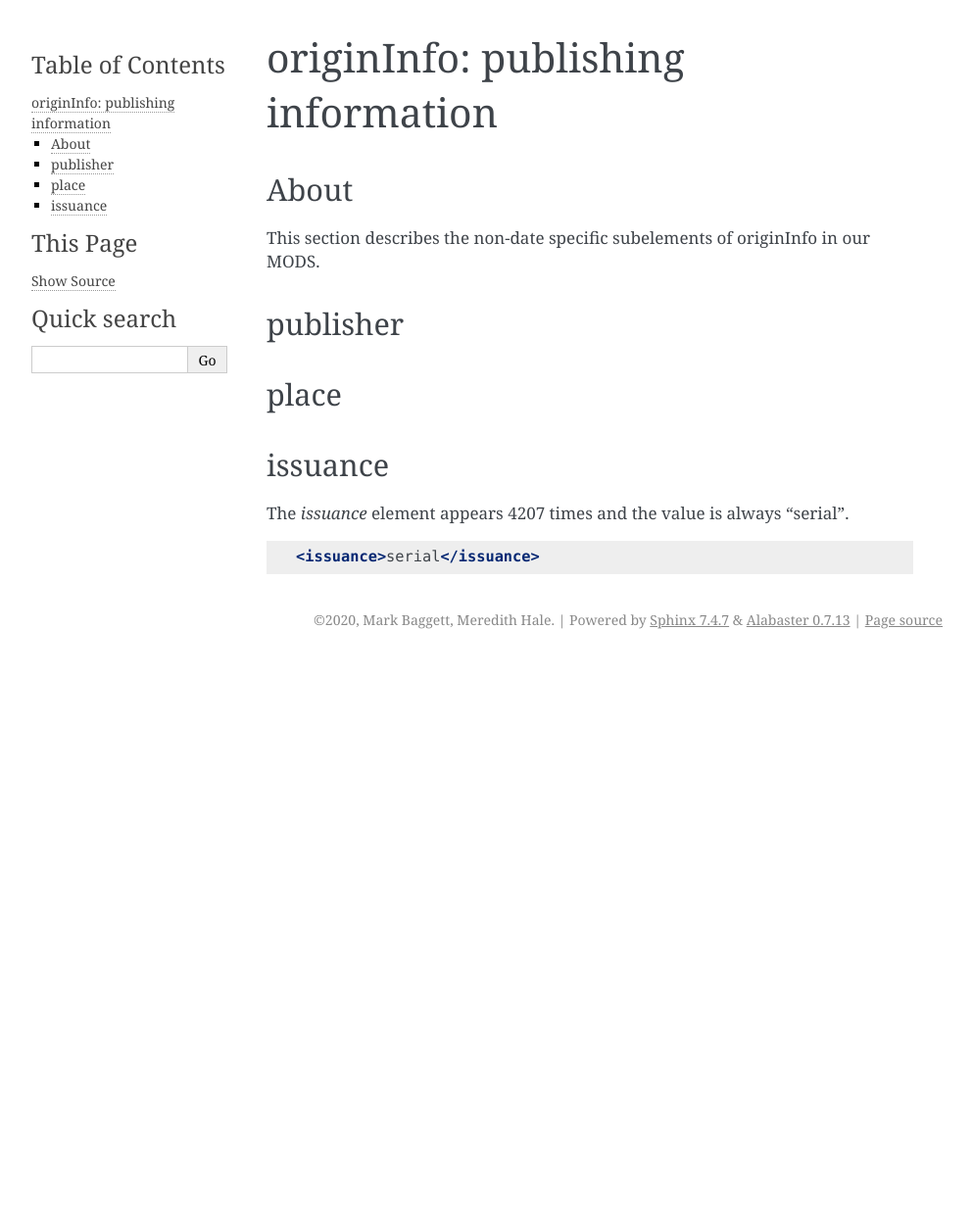
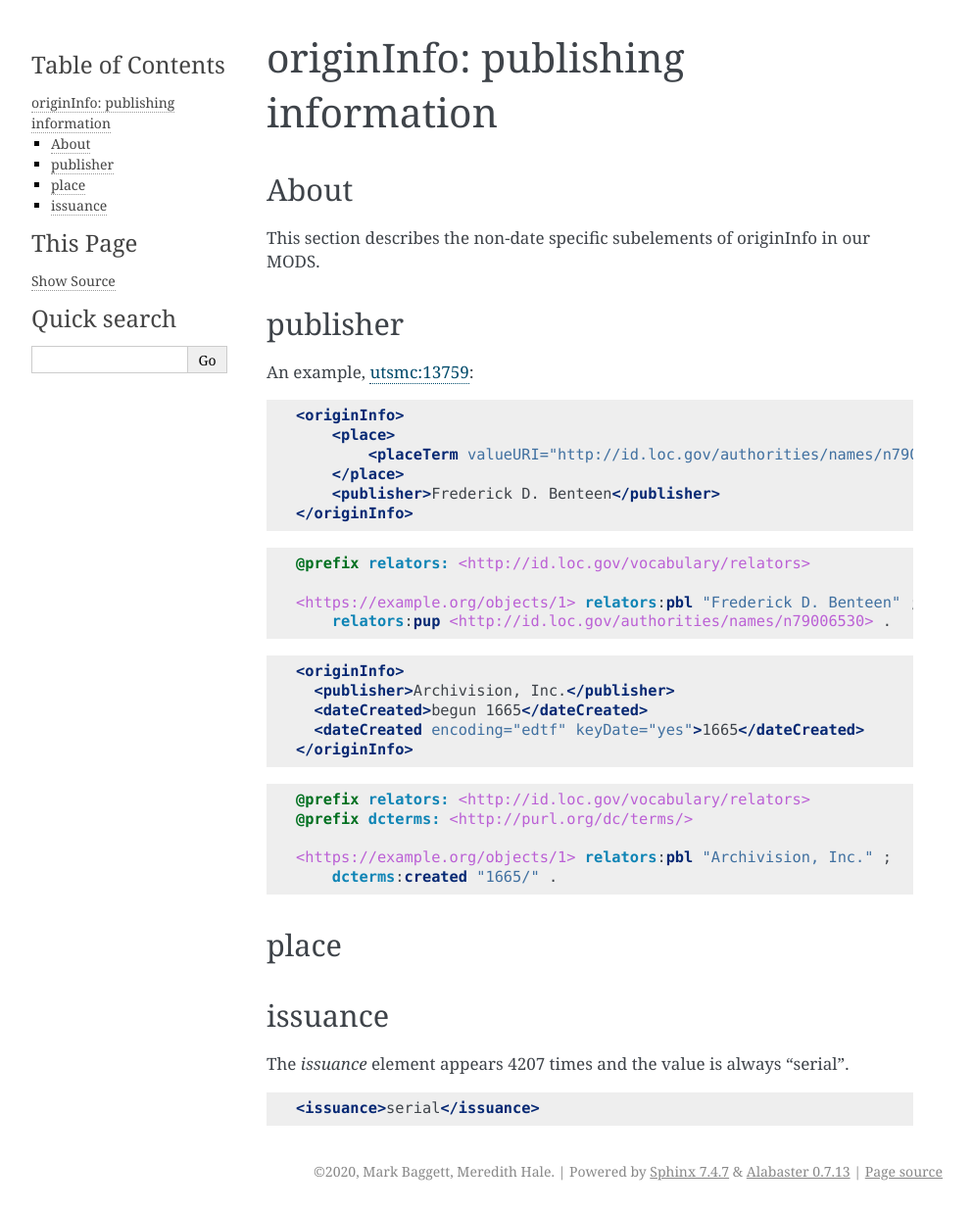
Before and after one commit to UTKcataloging/mods_to_rdf, a Sphinx documentation site: the page built from docs/source/top_level_elements/originInfo_publishing.rst, in a window 1280 px wide. Shown: the whole page at 98% size, without its empty margins (148-1141 px from the left). Built offline with Sphinx 7.4.7, drawn with Linux system fonts in a browser that asks for light colours; formulas are drawn with MathJax 3; before the commit the page ends 900 px from its top, so only the background shows below that.

```diff
--- a/docs/source/top_level_elements/originInfo_publishing.rst
+++ b/docs/source/top_level_elements/originInfo_publishing.rst
@@ -8,6 +8,40 @@
 
 publisher
 ---------
+
+An example, `utsmc:13759 <https://digital.lib.utk.edu/collections/islandora/object/utsmc%3A13759>`_:
+
+.. code-block:: xml
+
+    <originInfo>
+        <place>
+            <placeTerm valueURI="http://id.loc.gov/authorities/names/n79006530">Baltimore (Md.)</placeTerm>
+        </place>
+        <publisher>Frederick D. Benteen</publisher>
+    </originInfo>
+
+.. code-block:: turtle
+
+    @prefix relators: <http://id.loc.gov/vocabulary/relators>
+
+    <https://example.org/objects/1> relators:pbl "Frederick D. Benteen" ;
+        relators:pup <http://id.loc.gov/authorities/names/n79006530> .
+
+.. code-block:: xml
+
+    <originInfo>
+      <publisher>Archivision, Inc.</publisher>
+      <dateCreated>begun 1665</dateCreated>
+      <dateCreated encoding="edtf" keyDate="yes">1665</dateCreated>
+    </originInfo>
+
+.. code-block:: turtle
+
+    @prefix relators: <http://id.loc.gov/vocabulary/relators>
+    @prefix dcterms: <http://purl.org/dc/terms/>
+
+    <https://example.org/objects/1> relators:pbl "Archivision, Inc." ;
+        dcterms:created "1665/" .
 
 place
 -----
```
